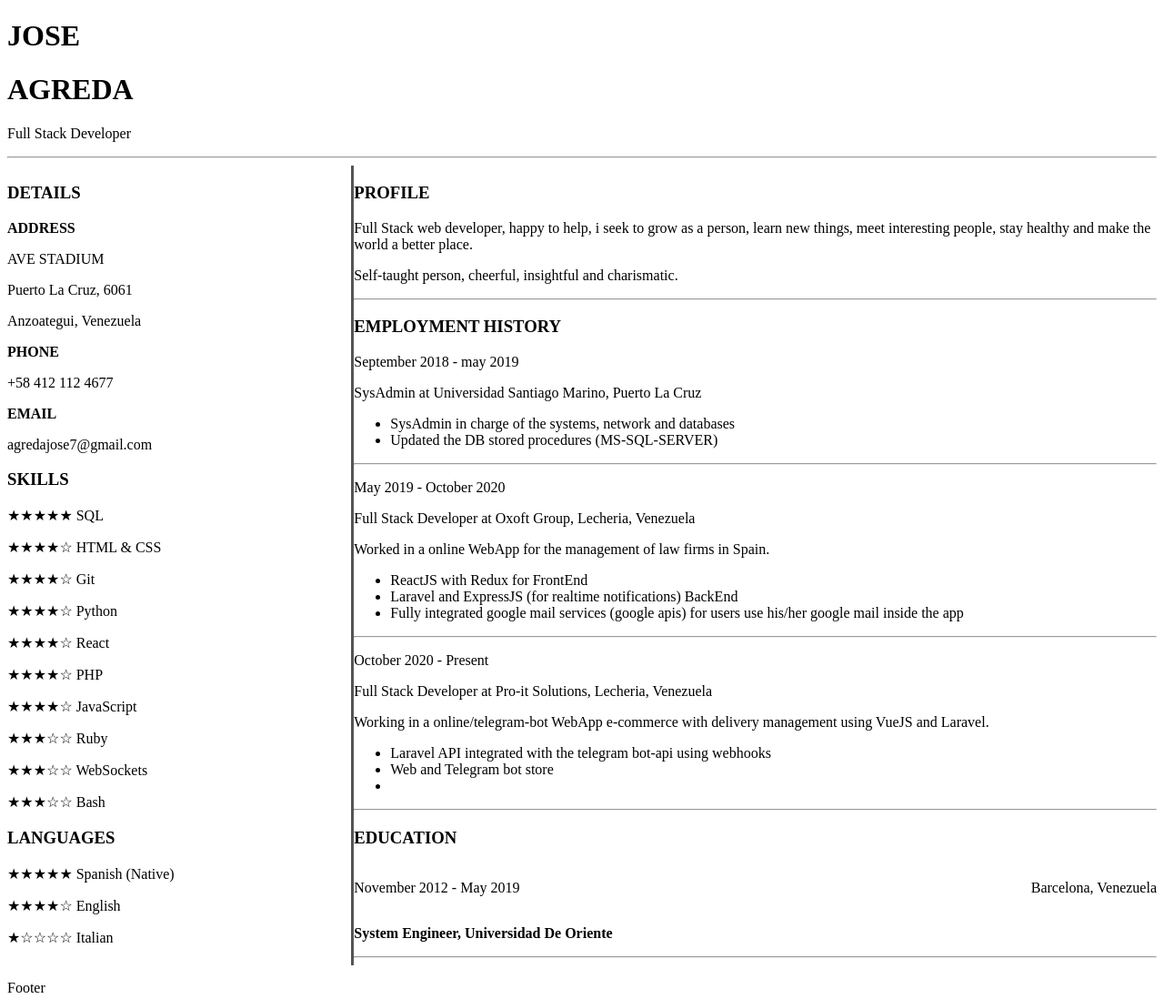
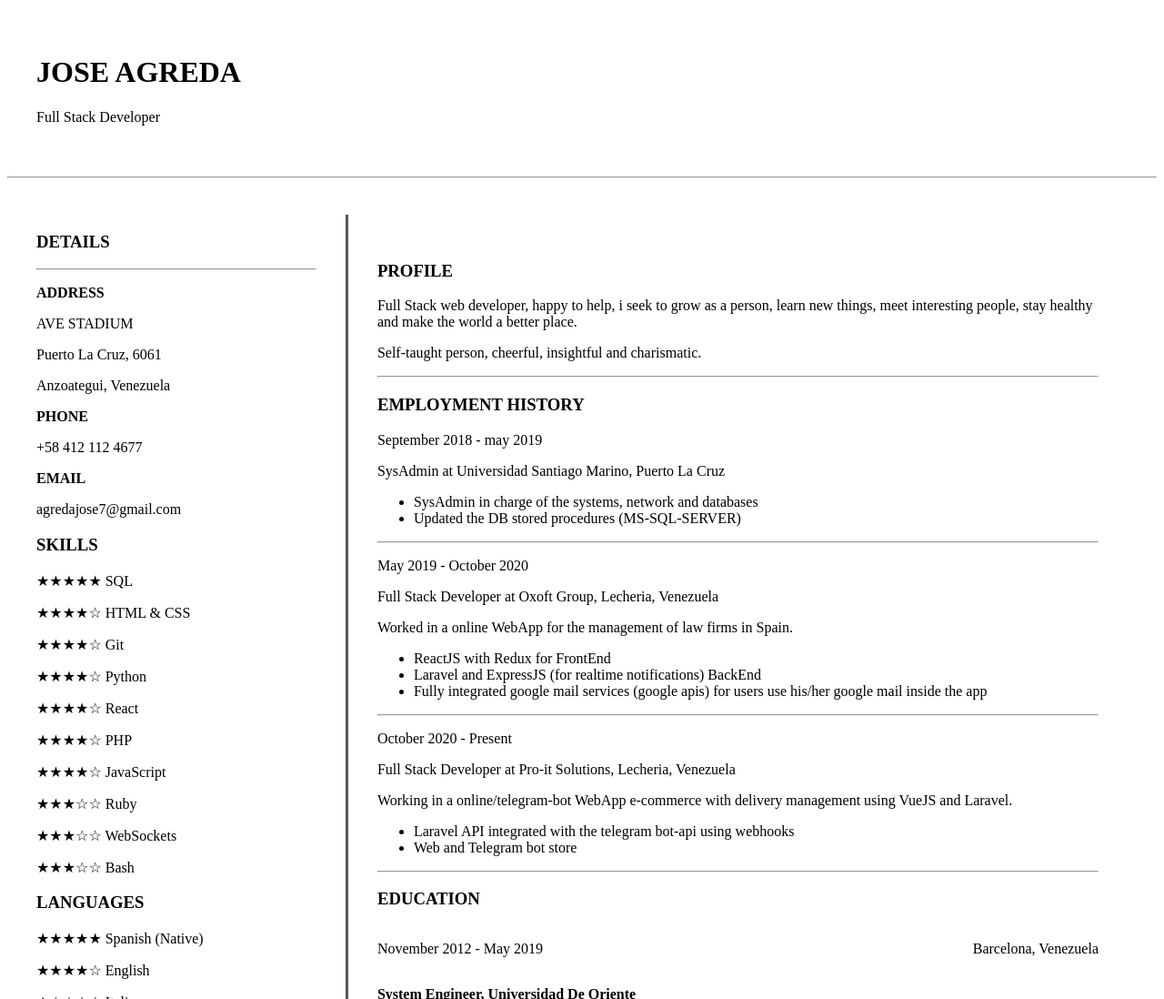
Before and after one commit to Antuan01/simple-cv, a plain HTML site: page index.html in a window 1280 px wide. Shown: the top 1098 px of the page at 91% size. Drawn offline with Linux system fonts and the light colour scheme; a script that the page names is missing.

Commit message:
css updates

```diff
--- a/index.html
+++ b/index.html
@@ -11,19 +11,17 @@
   </head>
 
   <body>
-      <div>
-
-          <h1> JOSE </h1>
-          <h1> AGREDA </h1>
+      <div class="padding">
+          <h1> JOSE AGREDA </h1>
           <p> Full Stack Developer </p>
-
       </div>
 
       <hr />
 
-      <div class="flex">
+      <div class="flex padding">
           <div class="w-3 border-right">
               <h3> DETAILS </h3>
+              <hr class="mr-2" />
               <p> <b> ADDRESS </b></p>
               <p> AVE STADIUM </p>
               <p> Puerto La Cruz, 6061 </p>
@@ -48,7 +46,7 @@
               <p> ★★★★☆ English</p>
               <p> ★☆☆☆☆ Italian </p>
         </div>
-        <div class="w-7">
+        <div class="w-7 padding">
             <h3> PROFILE </h3>
             <p> Full Stack web developer, happy to help, i seek to grow as a person, learn new things, meet interesting people, stay healthy and make the world a better place. </p>
             <p> Self-taught person, cheerful, insightful and charismatic. </p>
@@ -85,7 +83,6 @@
             <ul>
                 <li> Laravel API integrated with the telegram bot-api using webhooks </li>
                 <li> Web and Telegram bot store  </li>
-                <li>  </li>
             </ul>
 
             <hr />
@@ -100,9 +97,6 @@
 
     <div>
         </div>
-        <div>
-            <p> Footer </p>
-        </div>
     <script src="js/scripts.js"></script>
   </body>
 </html>
--- a/main.css
+++ b/main.css
@@ -10,6 +10,10 @@
     width: 70%;
 }
 
+.w-8 {
+    width: 80%;
+}
+
 .w-3 {
     width: 30%;
 }
@@ -18,3 +22,11 @@
     border-style: none solid none none;
     border-color: #555;
 }
+
+.padding {
+    padding: 2em;
+}
+
+.mr-2 {
+    margin-right: 2em;
+}
```
